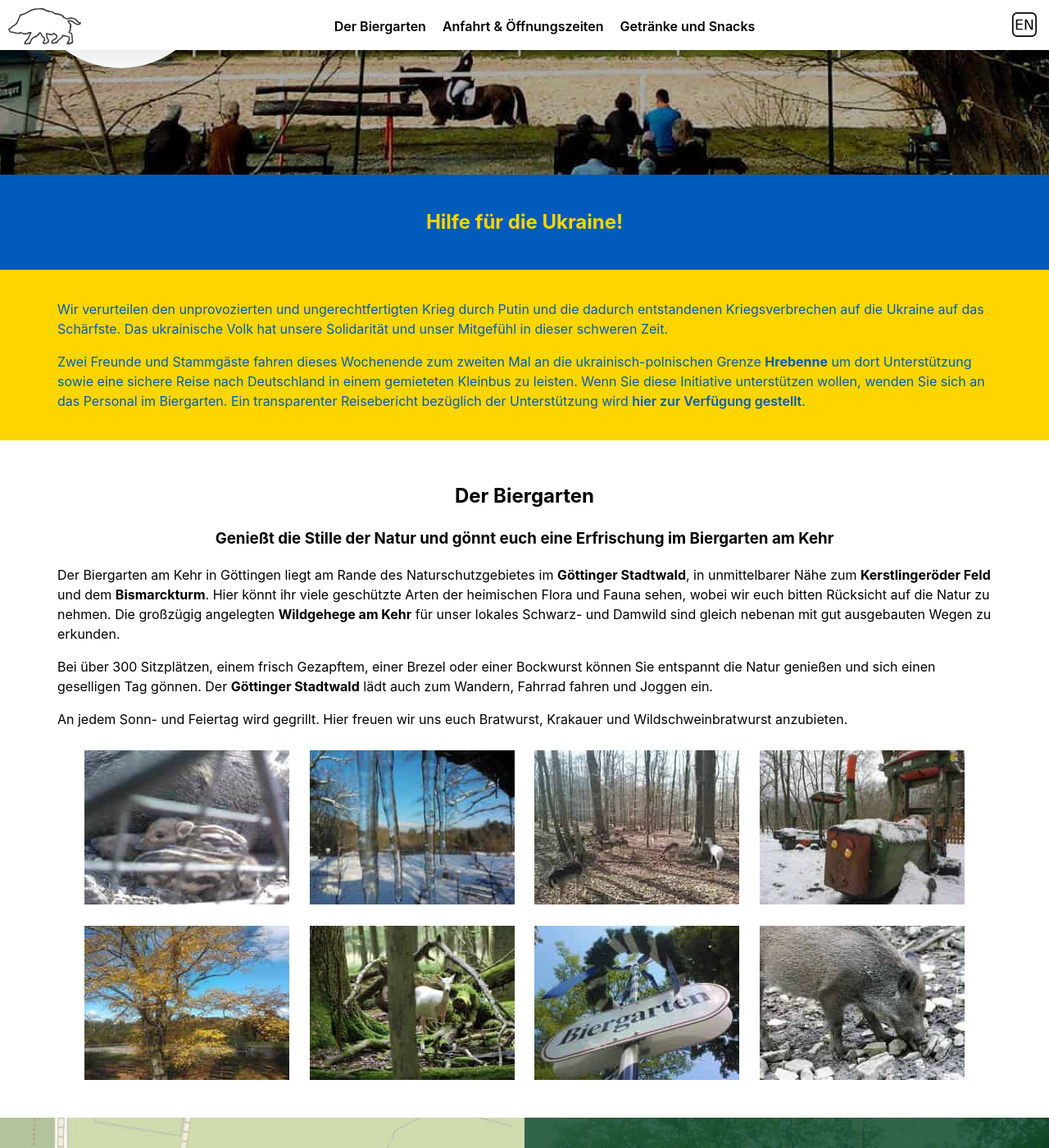
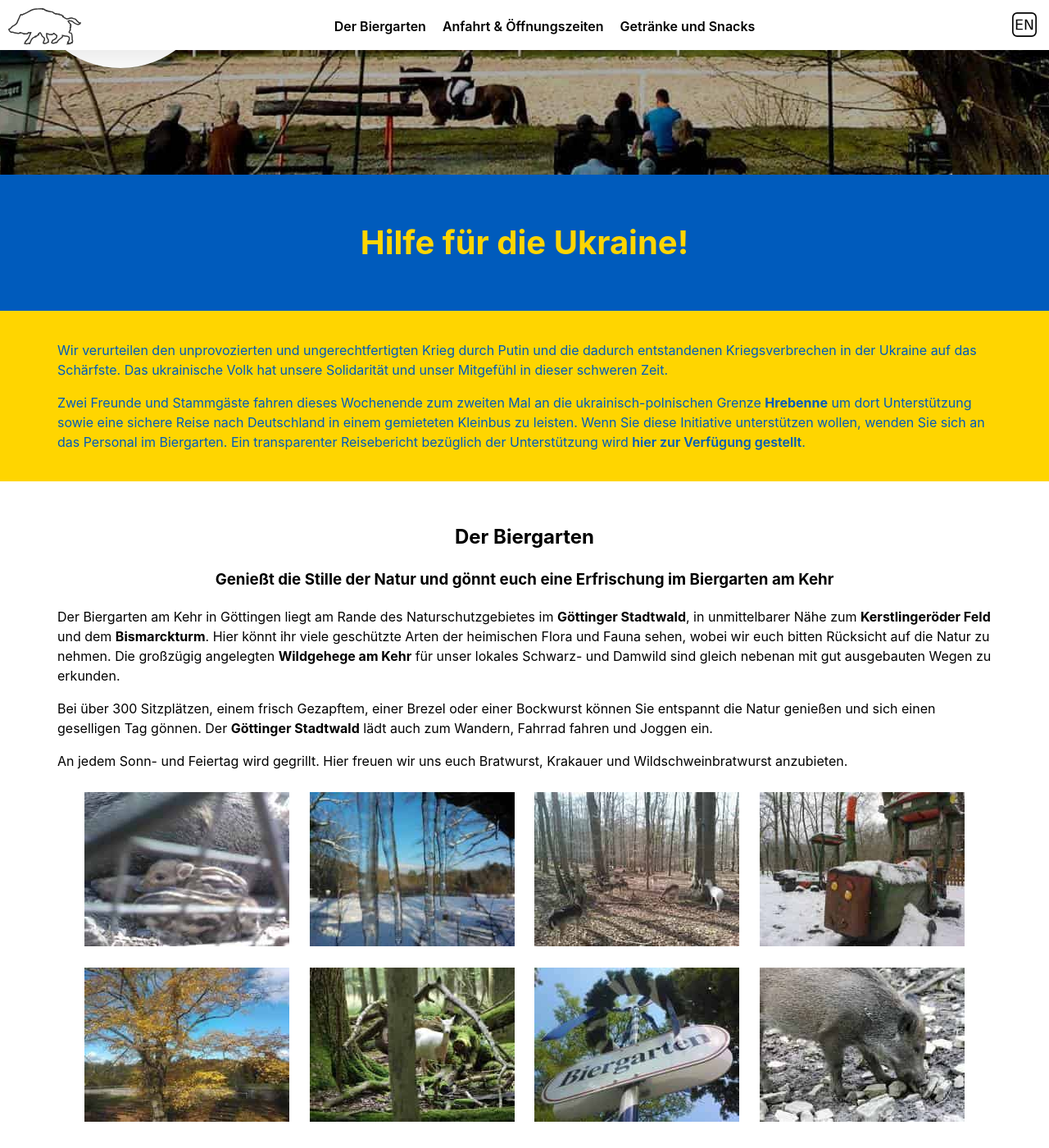
Before and after one commit to versable/kehr-website, a Jekyll site: the page built from index.html, in a window 1280 px wide and 1400 px high, scrolled down 297 px. Shown: the whole window at 82% size. Built offline with Jekyll 4.4.1, drawn with Linux system fonts in a browser that asks for light colours.

Commit message:
Fix grammar

```diff
--- a/_sass/_base.scss
+++ b/_sass/_base.scss
@@ -297,6 +297,10 @@ nav {
         color: #005bbc;
     }
 
+    h1 {
+        font-size: 2.5rem;
+    }
+
     h1, h2 {
         text-align: center;
     }
--- a/en/index.html
+++ b/en/index.html
@@ -19,7 +19,7 @@ excerpt: >
 </section>
 <section class="ukraine top">
     <div class="container">
-        <h2>Help for Ukraine!</h2>
+        <h1>Help for Ukraine!</h1>
     </div>
 </section>
 <section class="ukraine bottom">
--- a/index.html
+++ b/index.html
@@ -14,13 +14,13 @@ layout: default
 </section>
 <section class="ukraine top">
     <div class="container">
-        <h2>Hilfe für die Ukraine!</h2>
+        <h1>Hilfe für die Ukraine!</h1>
     </div>
 </section>
 <section class="ukraine bottom">
     <p class="container">
     Wir verurteilen den unprovozierten und ungerechtfertigten Krieg durch Putin
-    und die dadurch entstandenen Kriegsverbrechen auf die Ukraine auf das
+    und die dadurch entstandenen Kriegsverbrechen in der Ukraine auf das
     Schärfste. Das ukrainische Volk hat unsere Solidarität und unser Mitgefühl
     in dieser schweren Zeit.
     </p>
```
